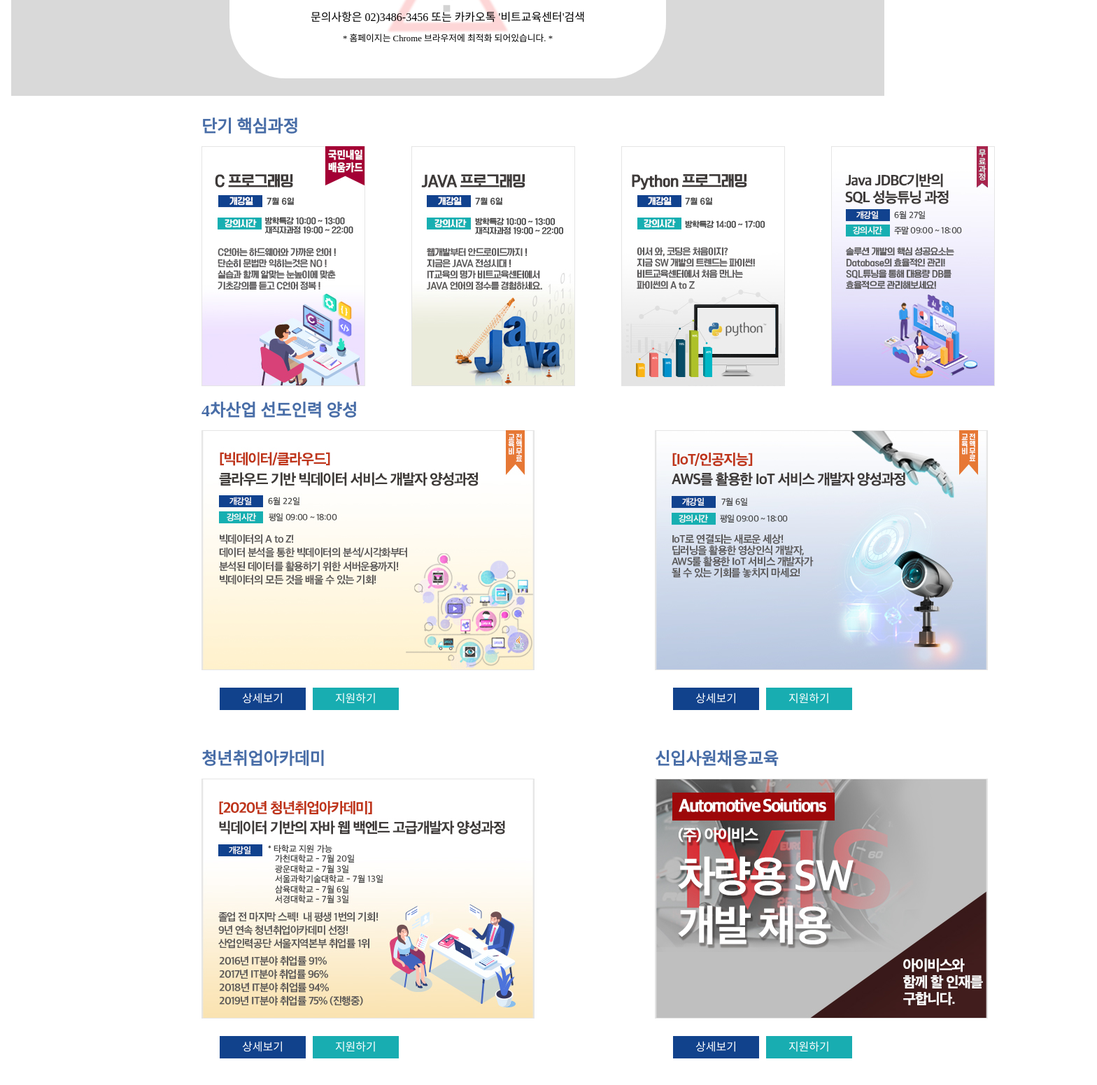
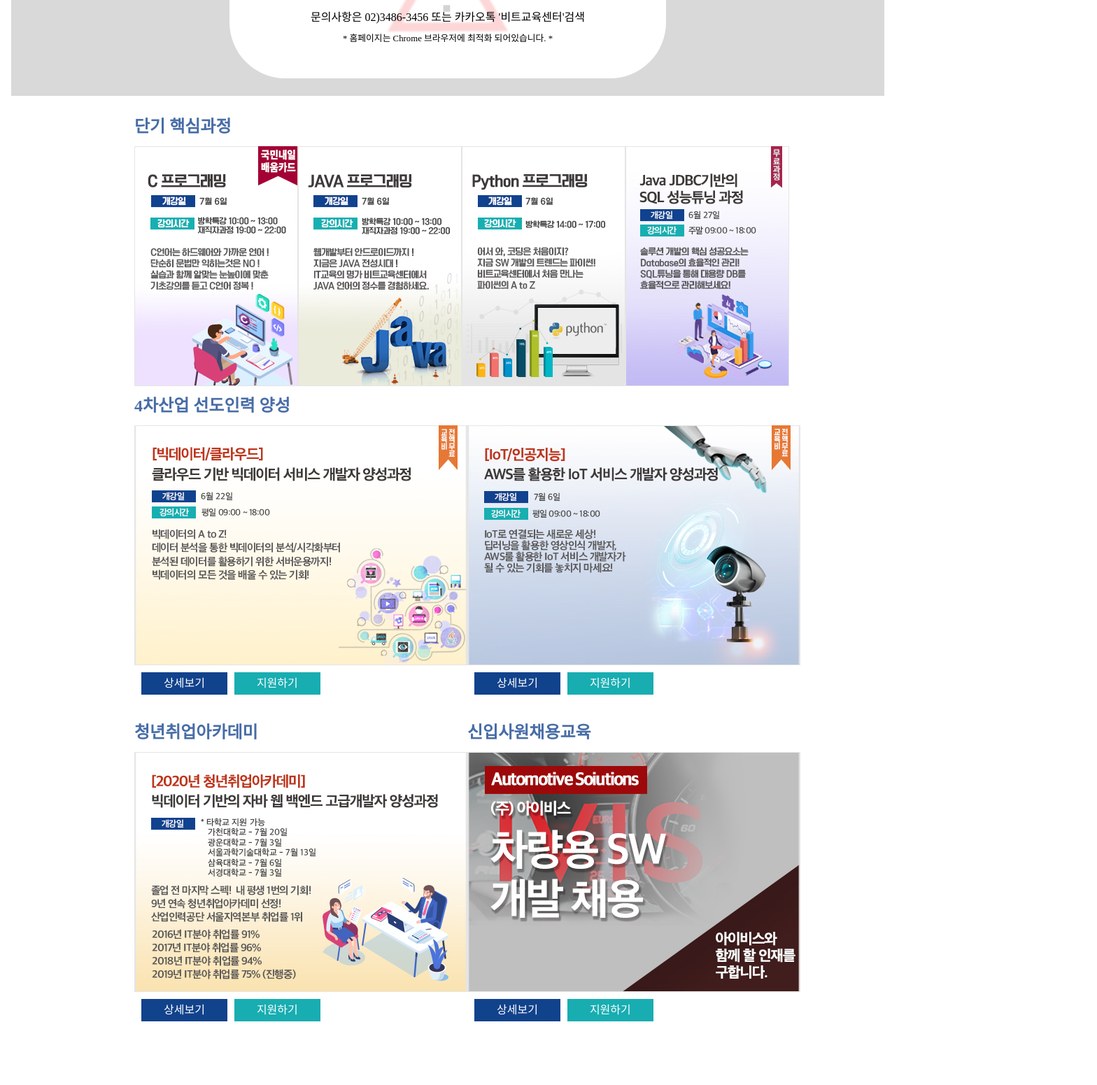
Before and after one commit to mhso-dev/bit-academy, a Next.js app: page / in a window 1280 px wide. Shown: the part 179-1730 px from the top of the page at 70% size, 1568 px wide, since content can reach past the window. After the commit the page ends 1665 px from the top, so only its background shows below. Built offline with nearby package versions, Linux system fonts and the light colour scheme.

Commit message:
ie 지원

```diff
--- a/components/Popup2.js
+++ b/components/Popup2.js
@@ -24,8 +24,8 @@
   max-width: 40%;
   max-height: 90%;
   overflow-y: scroll;
-  left: 10%;
-  right: 10%;
+  left: 25%;
+  right: 25%;
   top: 5%;
   bottom: 5%;
   margin: auto;
@@ -70,7 +70,6 @@
 `;
 
 const DescWrapper = styled.div`
-  display: flex;
   flex-direction: column;
   padding: 1.5rem;
 `;
--- a/pages/index.js
+++ b/pages/index.js
@@ -47,13 +47,13 @@
 `;
 
 const CardContainer = styled.div`
-  width: 55%;
+  width: 70%;
   margin: auto;
 `;
 
-const DangiContainer = styled.div`
-  display: grid;
-  grid-template-columns: repeat(4, 1fr);
+const SmallCardContainer = styled.div`
+  display: flex;
+  justify-content: space-around;
   justify-items: center;
 `;
 
@@ -65,34 +65,30 @@
   margin-bottom: 1rem;
 `;
 
-const SachaContainer = styled.div`
-  display: grid;
-  grid-template-columns: repeat(2, 1fr);
-  justify-items: center;
-  grid-gap: 1rem;
+const BigCardContainer = styled.div`
+  display: flex;
+  justify-content: space-around;
   margin-bottom: 10px;
 `;
 
-const Card = styled.div`
-  width:300px;
-  height:350px;
-  background-image: url("./${(props) => props.background}");
-  background-size:auto;
-  background-repeat:no-repeat;
-  cursor:pointer;
+const Card = styled.img`
+  cursor: pointer;
 `;
 
-const SachaCard = styled(Card)`
-  width: 600px;
-  height: 400px;
+const BigCardWrapper = styled.div`
   display: flex;
-  justify-content: flex-start;
-  align-items: flex-end;
-  padding: 1rem;
+  flex-direction: column;
+  .button__wrapper {
+    margin-top: 10px;
+    display: flex;
+  }
+`;
+
+const BigCard = styled(Card)`
   cursor: default;
 `;
 
-const SachaLink = styled.a`
+const Button = styled.a`
   background-color: ${(props) => (props.isDetail ? "#11428c" : "#18ADB1")};
   color: white;
   font-size: 1rem;
@@ -158,66 +154,70 @@
       </HeaderWarningMessage>
       <CardContainer>
         <GridTitle>단기 핵심과정</GridTitle>
-        <DangiContainer>
+        <SmallCardContainer>
           <Card
-            background="dangi_c.jpg"
+            src="dangi_c.jpg"
             alt="dangi_c"
             onClick={() => togglePopup(Course_C_gen, null)}
           />
           <Card
-            background="dangi_java.jpg"
+            src="dangi_java.jpg"
             alt="dangi_java"
             onClick={() => togglePopup(Course_Java_gen, null)}
           />
           <Card
-            background="dangi_python.jpg"
+            src="dangi_python.jpg"
             alt="dangi_data"
             onClick={() => togglePopup(Course_Python_gen, null)}
           />
           <Card
-            background="dangi_jdbc.jpg"
+            src="dangi_jdbc.jpg"
             alt="dangi_jdbc"
             onClick={() => togglePopup(Course_Jdbc_gen, null)}
           />
-        </DangiContainer>
+        </SmallCardContainer>
         <GridTitle>4차산업 선도인력 양성</GridTitle>
-        <SachaContainer>
-          <SachaCard className="sacha" background="cloud_bigdata_sacha.jpg">
-            <SachaLink
+        <BigCardContainer>
+          <BigCardWrapper>
+            <BigCard className="sacha" src="cloud_bigdata_sacha.jpg" />
+            <div className="button__wrapper">
+              <Button
                 isDetail
                 onClick={() => togglePopup(Cloud_Bigdata_gen, null)}
               >
                 상세보기
-            </SachaLink>
-            <SachaLink href="https://forms.gle/yDqrCBKKnnAnGE8r8">
+              </Button>
+              <Button href="https://forms.gle/yDqrCBKKnnAnGE8r8">
                 지원하기
-            </SachaLink>
-          </SachaCard>
-          <SachaCard
-            className="sacha"
-            background="aws_sacha.jpg"
-            alt="sacha_cloud"
-          >
-            <SachaLink
+              </Button>
+            </div>
+          </BigCardWrapper>
+          <BigCardWrapper>
+            <BigCard className="sacha" src="aws_sacha.jpg" alt="sacha_cloud" />
+            <div className="button__wrapper">
+              <Button
                 isDetail
                 href="https://www.hrd.go.kr/hrdp/co/pcobo/PCOBO0100P.do?tracseId=AIG20200000268656&tracseTme=1&crseTracseSe=C0061&trainstCstmrId=500020028183#undefined"
               >
                 상세보기
-            </SachaLink>
-            <SachaLink href="https://forms.gle/6uJbhDGPU7gi2Y386">
+              </Button>
+              <Button href="https://forms.gle/6uJbhDGPU7gi2Y386">
                 지원하기
-            </SachaLink>
-          </SachaCard>
-        </SachaContainer>
-        <SachaContainer>
-          <div>
+              </Button>
+            </div>
+          </BigCardWrapper>
+        </BigCardContainer>
+
+        <BigCardContainer>
+          <BigCardWrapper>
             <GridTitle>청년취업아카데미</GridTitle>
-            <SachaCard
+            <BigCard
               className="sacha"
-              background="chung_nyun_main.jpg"
+              src="chung_nyun_main.jpg"
               alt="sacha_cloud"
-            >
-              <SachaLink
+            />
+            <div className="button__wrapper">
+              <Button
                 isDetail
                 onClick={() =>
                   togglePopup(null, {
@@ -229,20 +229,17 @@
                 }
               >
                 상세보기
-              </SachaLink>
-              <SachaLink href="https://docs.google.com/forms/d/e/1FAIpQLSd_50XGeRBdsoEqzL63YcK63RQVVcxNpryiGRcXJ5gE0OC2jA/viewform">
+              </Button>
+              <Button href="https://docs.google.com/forms/d/e/1FAIpQLSd_50XGeRBdsoEqzL63YcK63RQVVcxNpryiGRcXJ5gE0OC2jA/viewform">
                 지원하기
-              </SachaLink>
-            </SachaCard>
+              </Button>
             </div>
-          <div>
+          </BigCardWrapper>
+          <BigCardWrapper>
             <GridTitle>신입사원채용교육</GridTitle>
-            <SachaCard
-              className="sacha"
-              background="sinip_main.jpg"
-              alt="sacha_cloud"
-            >
-              <SachaLink
+            <BigCard className="sacha" src="sinip_main.jpg" alt="sacha_cloud" />
+            <div className="button__wrapper">
+              <Button
                 isDetail
                 onClick={() =>
                   togglePopup(null, {
@@ -254,13 +251,13 @@
                 }
               >
                 상세보기
-              </SachaLink>
-              <SachaLink href="https://docs.google.com/forms/d/1KtIGD0qmiFblQszd-U_05D7JMr-TykcADBckP9PCtZs/edit">
+              </Button>
+              <Button href="https://docs.google.com/forms/d/1KtIGD0qmiFblQszd-U_05D7JMr-TykcADBckP9PCtZs/edit">
                 지원하기
-              </SachaLink>
-            </SachaCard>
+              </Button>
             </div>
-        </SachaContainer>
+          </BigCardWrapper>
+        </BigCardContainer>
       </CardContainer>
     </Container>
   );
```
Lines whose indentation alone changed are shown as unchanged.
